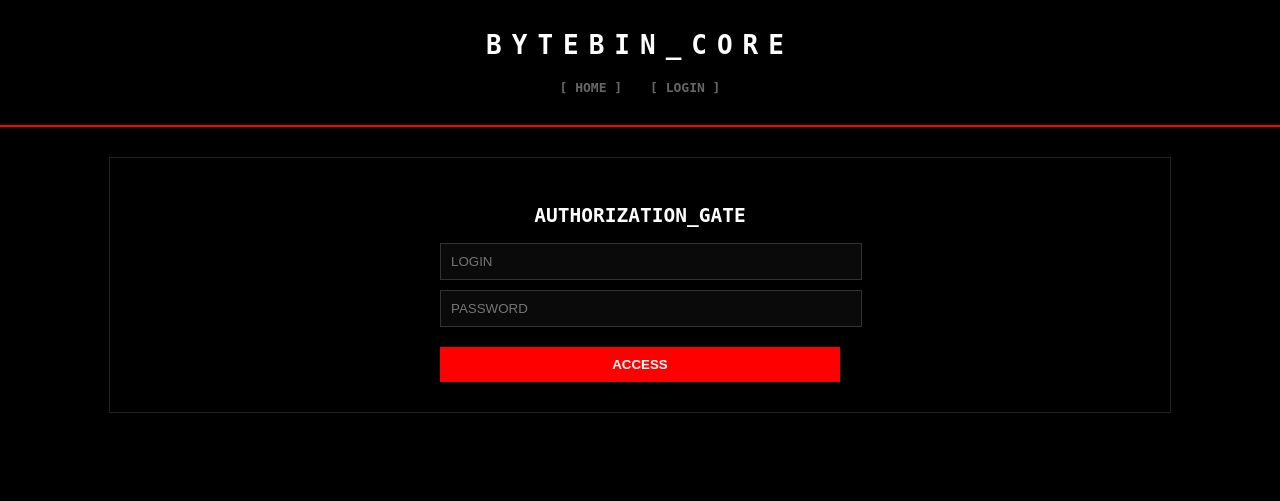
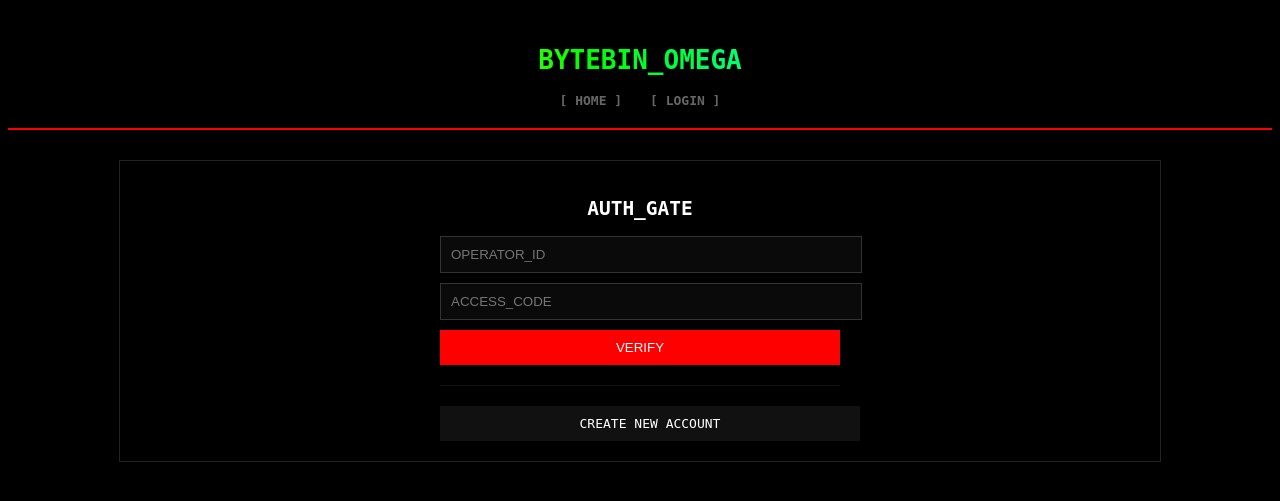
Before and after one commit to googldorks-beep/Secret, a Flask app: page /login in a window 1280 px wide. Shown: the top 501 px of the page. Run offline with Flask 3, Linux system fonts and the light colour scheme; some libraries are stand-ins or nearby versions.

Commit message:
V220: Registration, Full Row Glow, Clickable Pastes, Avatars

```diff
--- a/server.py
+++ b/server.py
@@ -9,7 +9,7 @@
     pass
 
 app = Flask(__name__)
-app.secret_key = os.environ.get('SECRET_KEY', 'OMEGA_BUILD_V200_STABLE')
+app.secret_key = os.environ.get('SECRET_KEY', 'TOTAL_V220_WAXUES')
 DB_URL = os.environ.get('DATABASE_URL')
 
 def get_db():
@@ -17,54 +17,47 @@
     try:
         conn = psycopg2.connect(DB_URL, cursor_factory=RealDictCursor, connect_timeout=10)
         return conn
-    except:
-        return None
+    except: return None
 
 def init_db():
     conn = get_db()
     if not conn: return
     cur = conn.cursor()
-    # Полная зачистка для новой структуры
-    cur.execute("DROP TABLE IF EXISTS comments CASCADE; DROP TABLE IF EXISTS pastes CASCADE; DROP TABLE IF EXISTS users CASCADE;")
-
-    # Таблица Юзеров
-    cur.execute("""CREATE TABLE users (
-        id SERIAL PRIMARY KEY, username TEXT UNIQUE, password_hash TEXT,
-        role TEXT DEFAULT 'User', bg_url TEXT DEFAULT '', music_url TEXT DEFAULT '',
-        status TEXT DEFAULT 'New Operator', reg_date TIMESTAMP DEFAULT CURRENT_TIMESTAMP
-    )""")
-    # Таблица Паст (с лайками)
-    cur.execute("""CREATE TABLE pastes (
+    # Обновляем структуру: добавляем avatar_url и таблицу банов
+    cur.execute("ALTER TABLE users ADD COLUMN IF NOT EXISTS avatar_url TEXT DEFAULT ''")
+    cur.execute("ALTER TABLE users ADD COLUMN IF NOT EXISTS is_banned BOOLEAN DEFAULT FALSE")
+    cur.execute("""CREATE TABLE IF NOT EXISTS pastes (
         id SERIAL PRIMARY KEY, sender TEXT, title TEXT, content TEXT,
         style TEXT DEFAULT 'dark-blue', views INTEGER DEFAULT 0,
         likes INTEGER DEFAULT 0, dislikes INTEGER DEFAULT 0,
         created_at TIMESTAMP DEFAULT CURRENT_TIMESTAMP
     )""")
-    # Таблица Комментариев
-    cur.execute("""CREATE TABLE comments (
+    cur.execute("""CREATE TABLE IF NOT EXISTS comments (
         id SERIAL PRIMARY KEY, paste_id INTEGER REFERENCES pastes(id) ON DELETE CASCADE,
         sender TEXT, text TEXT, created_at TIMESTAMP DEFAULT CURRENT_TIMESTAMP
     )""")
-
-    h = hashlib.sha256("root".encode()).hexdigest()
-    cur.execute("INSERT INTO users (username, password_hash, role) VALUES ('waxues', %s, 'Owner') ON CONFLICT DO NOTHING", (h,))
     conn.commit(); cur.close(); conn.close()
 
-# --- MIDDLEWARE ---
-def login_required(f):
-    @functools.wraps(f)
-    def decorated(*args, **kwargs):
-        if 'user' not in session: return redirect('/login')
-        return f(*args, **kwargs)
-    return decorated
-
-# --- ROUTES ---
 @app.route('/')
 def index():
     conn = get_db(); cur = conn.cursor()
     cur.execute("SELECT * FROM pastes ORDER BY created_at DESC")
     p = cur.fetchall(); cur.close(); conn.close()
     return render_template('index.html', pastes=p)
+
+@app.route('/register', methods=['GET', 'POST'])
+def register():
+    if request.method == 'POST':
+        u, p = request.form.get('u'), request.form.get('p')
+        h = hashlib.sha256(p.encode()).hexdigest()
+        conn = get_db(); cur = conn.cursor()
+        try:
+            cur.execute("INSERT INTO users (username, password_hash) VALUES (%s, %s)", (u, h))
+            conn.commit()
+            return redirect('/login')
+        except: flash("User already exists!")
+        finally: cur.close(); conn.close()
+    return render_template('register.html')
 
 @app.route('/login', methods=['GET', 'POST'])
 def login():
@@ -75,7 +68,8 @@
         cur.execute("SELECT * FROM users WHERE username=%s AND password_hash=%s", (u, h))
         user = cur.fetchone(); cur.close(); conn.close()
         if user:
-            session.update({'user':user['username'], 'role':user['role'], 'bg':user['bg_url'], 'music':user['music_url']})
+            if user['is_banned']: return "YOU ARE BANNED"
+            session.update({'user':user['username'], 'role':user['role'], 'bg':user['bg_url'], 'music':user['music_url'], 'avatar':user['avatar_url']})
             return redirect('/')
     return render_template('login.html')
 
@@ -89,70 +83,56 @@
     p = cur.fetchall(); cur.close(); conn.close()
     return render_template('profile.html', u=u, pastes=p)
 
+@app.route('/settings', methods=['GET', 'POST'])
+def settings():
+    if 'user' not in session: return redirect('/login')
+    if request.method == 'POST':
+        bg, mu, st, av = request.form.get('bg'), request.form.get('mu'), request.form.get('st'), request.form.get('av')
+        conn = get_db(); cur = conn.cursor()
+        cur.execute("UPDATE users SET bg_url=%s, music_url=%s, status=%s, avatar_url=%s WHERE username=%s", (bg, mu, st, av, session['user']))
+        conn.commit(); cur.close(); conn.close()
+        session.update({'bg':bg, 'music':mu, 'avatar':av})
+    return render_template('settings.html')
+
+@app.route('/admin')
+def admin():
+    if session.get('role') != 'Owner': abort(403)
+    conn = get_db(); cur = conn.cursor()
+    cur.execute("SELECT * FROM users ORDER BY id DESC")
+    u = cur.fetchall()
+    cur.execute("SELECT * FROM pastes ORDER BY id DESC")
+    p = cur.fetchall(); cur.close(); conn.close()
+    return render_template('admin.html', users=u, pastes=p)
+
+@app.route('/ban/<username>')
+def ban(username):
+    if session.get('role') != 'Owner': abort(403)
+    conn = get_db(); cur = conn.cursor()
+    cur.execute("UPDATE users SET is_banned = NOT is_banned WHERE username=%s", (username,))
+    conn.commit(); cur.close(); conn.close()
+    return redirect('/admin')
+
+@app.route('/paste/<int:pid>')
+def view(pid):
+    conn = get_db(); cur = conn.cursor()
+    cur.execute("UPDATE pastes SET views = views + 1 WHERE id = %s", (pid,))
+    cur.execute("SELECT * FROM pastes WHERE id = %s", (pid,))
+    p = cur.fetchone()
+    cur.execute("SELECT * FROM comments WHERE paste_id = %s ORDER BY created_at DESC", (pid,))
+    c = cur.fetchall(); cur.close(); conn.close()
+    if not p: abort(404)
+    return render_template('view.html', p=p, comments=c)
+
 @app.route('/add', methods=['GET', 'POST'])
-@login_required
 def add():
+    if 'user' not in session: return redirect('/login')
     if request.method == 'POST':
         t, c, s = request.form.get('t'), request.form.get('c'), request.form.get('style')
-        if s == 'rainbow' and session.get('role') != 'Owner': s = 'dark-blue'
         conn = get_db(); cur = conn.cursor()
         cur.execute("INSERT INTO pastes (sender, title, content, style) VALUES (%s,%s,%s,%s)", (session['user'], t, c, s))
         conn.commit(); cur.close(); conn.close()
         return redirect('/')
     return render_template('add.html')
-
-@app.route('/paste/<int:pid>', methods=['GET', 'POST'])
-def view(pid):
-    conn = get_db(); cur = conn.cursor()
-    if request.method == 'POST' and 'user' in session:
-        txt = request.form.get('comment')
-        cur.execute("INSERT INTO comments (paste_id, sender, text) VALUES (%s,%s,%s)", (pid, session['user'], txt))
-        conn.commit()
-
-    cur.execute("UPDATE pastes SET views = views + 1 WHERE id = %s", (pid,))
-    cur.execute("SELECT * FROM pastes WHERE id = %s", (pid,))
-    p = cur.fetchone()
-    cur.execute("SELECT * FROM comments WHERE paste_id = %s ORDER BY created_at DESC", (pid,))
-    c = cur.fetchall(); cur.close(); conn.close()
-    return render_template('view.html', p=p, comments=c)
-
-@app.route('/vote/<int:pid>/<type>')
-@login_required
-def vote(pid, type):
-    col = "likes" if type == "up" else "dislikes"
-    conn = get_db(); cur = conn.cursor()
-    cur.execute(f"UPDATE pastes SET {col} = {col} + 1 WHERE id = %s", (pid,))
-    conn.commit(); cur.close(); conn.close()
-    return redirect(f'/paste/{pid}')
-
-@app.route('/admin')
-@login_required
-def admin():
-    if session.get('role') != 'Owner': abort(403)
-    conn = get_db(); cur = conn.cursor()
-    cur.execute("SELECT * FROM pastes ORDER BY created_at DESC")
-    p = cur.fetchall(); cur.close(); conn.close()
-    return render_template('admin.html', pastes=p)
-
-@app.route('/delete/<int:pid>')
-@login_required
-def delete(pid):
-    if session.get('role') != 'Owner': abort(403)
-    conn = get_db(); cur = conn.cursor()
-    cur.execute("DELETE FROM pastes WHERE id = %s", (pid,))
-    conn.commit(); cur.close(); conn.close()
-    return redirect('/admin')
-
-@app.route('/settings', methods=['GET', 'POST'])
-@login_required
-def settings():
-    if request.method == 'POST':
-        bg, mu, st = request.form.get('bg'), request.form.get('mu'), request.form.get('st')
-        conn = get_db(); cur = conn.cursor()
-        cur.execute("UPDATE users SET bg_url=%s, music_url=%s, status=%s WHERE username=%s", (bg, mu, st, session['user']))
-        conn.commit(); cur.close(); conn.close()
-        session['bg'], session['music'] = bg, mu
-    return render_template('settings.html')
 
 @app.route('/logout')
 def logout(): session.clear(); return redirect('/')
--- a/templates/layout.html
+++ b/templates/layout.html
@@ -1,27 +1,39 @@
 <!DOCTYPE html>
 <html>
 <head>
-    <title>BYTEBIN OMEGA V210</title>
     <style>
-        :root { --red: #ff0000; --dark: #000; }
-        body { background: var(--dark) url('{{ session.bg }}') no-repeat center center fixed; background-size: cover; color: #fff; font-family: monospace; margin: 0; }
-        header { background: rgba(0,0,0,0.9); border-bottom: 2px solid var(--red); padding: 30px; text-align: center; }
-        .waxues-nick { background: linear-gradient(90deg, red, yellow, lime, cyan, blue, violet, red); -webkit-background-clip: text; color: transparent; background-size: 200%; animation: r 3s linear infinite; font-weight: bold; }
+        :root { --red: #ff0000; --blue: #00f2ff; }
+        body { background: #000 url('{{ session.bg }}') fixed center; background-size: cover; color: #fff; font-family: monospace; }
+        header { background: rgba(0,0,0,0.9); border-bottom: 2px solid var(--red); padding: 20px; text-align: center; }
+        .waxues-nick { background: linear-gradient(90deg, red, orange, yellow, lime, cyan, blue, violet, red); -webkit-background-clip: text; color: transparent; background-size: 200%; animation: r 3s linear infinite; font-weight: bold; }
         @keyframes r { to { background-position: 200%; } }
-        nav a { color: #666; text-decoration: none; margin: 0 10px; font-weight: bold; text-transform: uppercase; }
-        nav a:hover { color: #fff; text-shadow: 0 0 10px red; }
-        .container { max-width: 1000px; margin: 30px auto; background: rgba(0,0,0,0.8); padding: 30px; border: 1px solid #222; }
-        .btn { background: var(--red); color: #fff; border: none; padding: 10px 20px; cursor: pointer; width: 100%; font-weight: bold; margin-top: 10px; }
+        nav a { color: #666; text-decoration: none; margin: 0 10px; font-weight: bold; }
+        .container { max-width: 1000px; margin: 30px auto; background: rgba(0,0,0,0.8); padding: 20px; border: 1px solid #222; }
+
+        /* Кликабельная полоска пасты */
+        .paste-row {
+            display: block; text-decoration: none; color: inherit;
+            padding: 20px; margin-bottom: 15px; background: rgba(255,255,255,0.02);
+            transition: 0.3s; border: 1px solid #111;
+        }
+        /* Свечение всей полоски */
+        .glow-rainbow { border: 1px solid transparent; border-image: linear-gradient(to right, red, orange, yellow, green, blue, violet) 1; box-shadow: 0 0 15px rgba(255,0,255,0.3); }
+        .glow-red { border: 1px solid var(--red); box-shadow: 0 0 15px rgba(255,0,0,0.4); }
+        .glow-dark-blue { border: 1px solid var(--blue); box-shadow: 0 0 15px rgba(0,242,255,0.2); }
+
+        .paste-row:hover { transform: scale(1.01); background: rgba(255,255,255,0.05); }
+        .btn { background: var(--red); color: #fff; border: none; padding: 10px; width: 100%; cursor: pointer; }
         input, textarea, select { background: #0a0a0a; border: 1px solid #333; color: #fff; padding: 10px; width: 100%; margin-bottom: 10px; }
+        .avatar-img { width: 100px; height: 100px; border-radius: 50%; border: 2px solid var(--red); object-fit: cover; }
     </style>
 </head>
 <body>
     <header>
-        <h1 style="letter-spacing: 10px; margin:0;">BYTEBIN_CORE</h1>
-        <nav style="margin-top: 20px;">
+        <h1 class="waxues-nick">BYTEBIN_OMEGA</h1>
+        <nav>
             <a href="/">[ HOME ]</a>
             {% if session.user %}
-                <a href="/profile/{{ session.user }}">[ MY_PROFILE ]</a>
+                <a href="/profile/{{ session.user }}">[ PROFILE ]</a>
                 <a href="/add">[ INJECT ]</a>
                 <a href="/settings">[ CONFIG ]</a>
                 {% if session.role == 'Owner' %}<a href="/admin" style="color:red;">[ ADMIN ]</a>{% endif %}
--- a/templates/login.html
+++ b/templates/login.html
@@ -1,7 +1,13 @@
 {% extends "layout.html" %}
 {% block content %}
 <div style="max-width: 400px; margin: 0 auto; text-align: center;">
-    <h2>AUTHORIZATION_GATE</h2>
-    <form method="POST"><input type="text" name="u" placeholder="LOGIN" required><input type="password" name="p" placeholder="PASSWORD" required><button type="submit" class="btn">ACCESS</button></form>
+    <h2>AUTH_GATE</h2>
+    <form method="POST">
+        <input type="text" name="u" placeholder="OPERATOR_ID" required>
+        <input type="password" name="p" placeholder="ACCESS_CODE" required>
+        <button type="submit" class="btn">VERIFY</button>
+    </form>
+    <hr style="border:0; border-top:1px solid #111; margin: 20px 0;">
+    <a href="/register" class="btn" style="text-decoration:none; display:block; background:#111;">CREATE NEW ACCOUNT</a>
 </div>
 {% endblock %}
```
Also changed, not shown: templates/index.html (+7 -10 lines), templates/profile.html (+9 -8 lines), templates/register.html (added, +12 -0 lines), templates/settings.html (+5 -3 lines).
